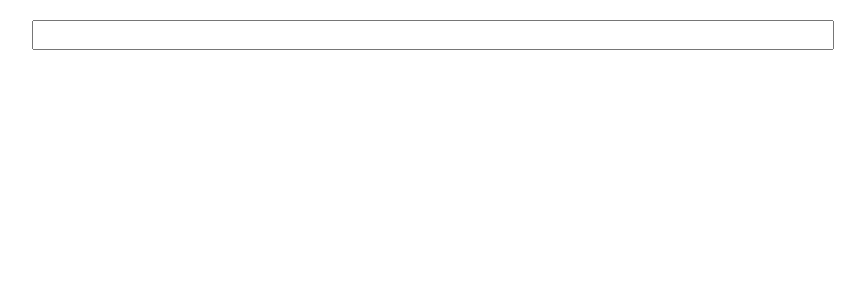
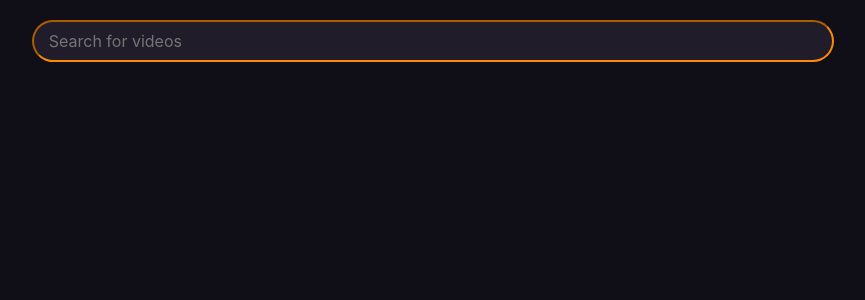
Before and after one commit to AlixAkhribi/Vue-App-Youtube-Clone, a Vue app: page / in a window 1280 px wide. Shown: the top 300 px of the page, without its empty margins (207-1072 px from the left). Built offline with nearby package versions, Linux system fonts and the light colour scheme.

Commit message:
Update app background color and SearchBar UI

```diff
--- a/src/App.vue
+++ b/src/App.vue
@@ -53,6 +53,10 @@ export default {
   font-size: 62.5%;
 }
 
+body{
+  background-color: #100e17
+}
+
 .row {
   @media only screen and (min-width: 769px) {
     flex-wrap: inherit;
--- a/src/components/SearchBar.vue
+++ b/src/components/SearchBar.vue
@@ -1,6 +1,6 @@
 <template>
   <div>
-    <input @input="onInput">
+    <input placeholder="Search for videos" @input="onInput">
   </div>
 </template>
 
@@ -23,6 +23,12 @@ div {
   input {
     width: 75%;
     font-size: 1.6rem;
+    background: #201c29;
+    border-radius: 27px;
+    outline: 0;
+    padding: 0.7rem 2.5rem 0.7rem 1.5rem;
+    color: white;
+    border-color: darkorange;
   }
 }
 </style>
```
